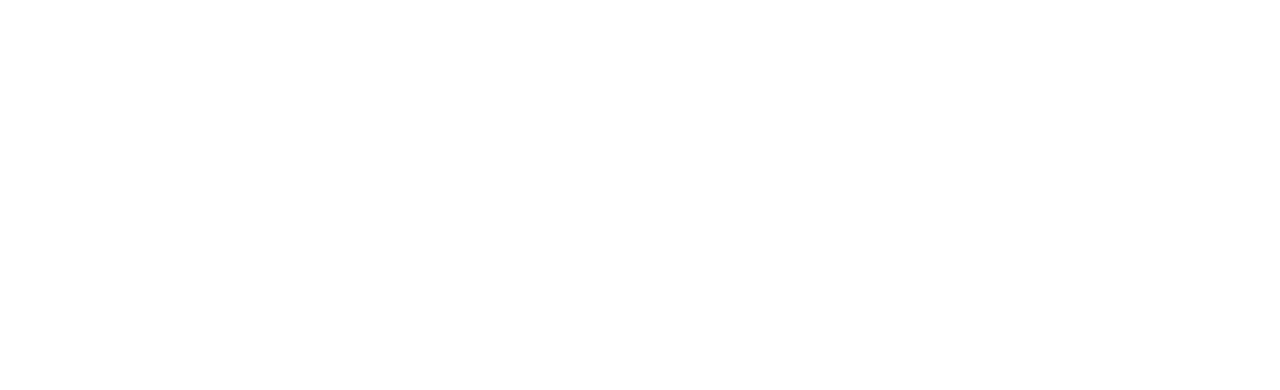
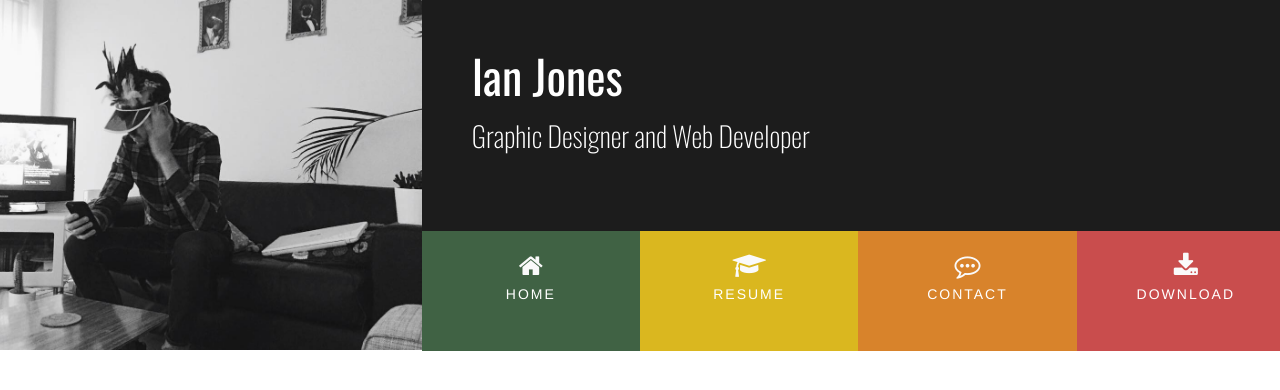
Before and after one commit to ianjonze/resume, a plain HTML site: page index.html in a window 1280 px wide. Drawn offline with nearby package versions, Linux system fonts and the light colour scheme; a web font is replaced by a local one.

Commit message:
second commit

```diff
--- a/css/style.css
+++ b/css/style.css
@@ -0,0 +1,104 @@
+@import url('https://fonts.googleapis.com/css?family=Fira+Sans+Extra+Condensed:100,200,300,400,500,600|Oswald:100,200,300,400,500,600');
+
+
+
+body{
+    margin:0;
+    Padding: 0;
+}
+
+.heading{
+    margin-left:50px;
+}
+
+header{
+    margin:0;
+}
+
+.logo{
+    background-image:url("../images/ian.jpg");
+    background-position: top;
+    background-repeat: no-repeat;
+    background-size: cover;
+    min-height: 350px;
+    transition: all 0.5s;
+    -o-transition: all 0.5s;
+    -moz-transition: all 0.5s;
+    -webkit-transition: all 0.5s;
+    margin:0;
+}
+
+.bg-color-name-title{
+    background-color: #1c1c1c;
+}
+
+.name{
+    font-family: 'Oswald', sans-serif;
+    font-weight: 400;
+    font-size: 46px;
+    margin-top: 50px;
+    color: #ffffff;
+}
+
+.occupation{
+    font-family: 'Oswald', sans-serif;
+    font-weight: 200;
+    font-size: 28px;
+    margin-top: 20px;
+    margin-bottom: 80px;
+    color: #ffffff;
+
+
+}
+
+.ul-menu-color-home{
+    background-color:#406244;
+
+}
+
+.ul-menu-color-resume{
+    background-color:#dab71f;
+}
+
+.ul-menu-color-contact{
+    background-color:#d8832b;
+}
+
+.ul-menu-color-download{
+    background-color:#c94d4d;
+}
+
+.menu-item{
+    height: 120px;
+    text-align: center;
+    padding:0;
+}
+.menu-item a{
+    width: 100%;
+    text-decoration: none;
+    color: #ffffff;
+    height: 120px;
+}
+
+.menu-item a i{
+    padding-top: 22px;
+    display: block;
+    color: #fafafa;
+    font-size: 26px;
+
+}
+
+.menu-item span{
+    display: block;
+    width: 100%;
+    padding-top: 5px;
+    text-align: center;
+    font-size: 14px;
+    font-weight: 300;
+    letter-spacing: 2px;
+
+}
+
+#nav {
+    margin: 0;
+}
--- a/index.html
+++ b/index.html
@@ -1,22 +1,55 @@
 <!DOCTYPE html>
 <html lang="en">
+
 <head>
     <meta charset="UTF-8">
     <meta name="viewport" content="width=device-width, initial-scale=1.0">
     <meta http-equiv="X-UA-Compatible" content="ie=edge">
     <link rel="stylesheet" href="https://maxcdn.bootstrapcdn.com/bootstrap/3.3.7/css/bootstrap.min.css">
     <script src="https://ajax.googleapis.com/ajax/libs/jquery/3.3.1/jquery.min.js"></script>
+    <link rel="stylesheet" href="css/style.css" type="text/css" />
     <link rel="stylesheet" href="https://stackpath.bootstrapcdn.com/font-awesome/4.7.0/css/font-awesome.min.css" type="text/css" />
 </head>
+
 <body>
     <header>
+        <div class="row ">
+            <a href="index.html">
+                <div class="col-md-4 logo"></div>
+            </a>
+            <div class="col-md-8">
+                <div class="row bg-color-name-title">
+                    <div class="heading">
+                        <h1 class="name">Ian Jones</h1>
+                        <h2 class="occupation">Graphic Designer and Web Developer</h2>
+                    </div>
+                </div>
+                    <div class="row">
+                        <ul id="nav" class="list-inline clearfix">
+                            <li class="col-xs-3 col-sm-3 ul-menu-color-home menu-item">
+                                <a href=""><i class="fa fa-home"></i><span class="">HOME</span></a>
+                            </li>
+                              <li class="col-xs-3 col-sm-3 ul-menu-color-resume menu-item">
+                                <a href=""><i class="fa fa-graduation-cap"></i><span class="">RESUME</span></a>
+                            </li>
+                              <li class="col-xs-3 col-sm-3 ul-menu-color-contact menu-item">
+                                <a href=""><i class="fa fa-commenting-o"></i><span class="">CONTACT</span></a>
+                            </li>
+                              <li class="col-xs-3 col-sm-3 ul-menu-color-download menu-item">
+                                <a href=""><i class="fa fa-download"></i><span class="">DOWNLOAD</span></a>
+                            </li>
+
+                </div>
+            </div>
+        </div>
 
     </header>
     <section>
 
     </section>
-      <footer>
+    <footer>
 
-      </footer>
+    </footer>
 </body>
+
 </html>
```
